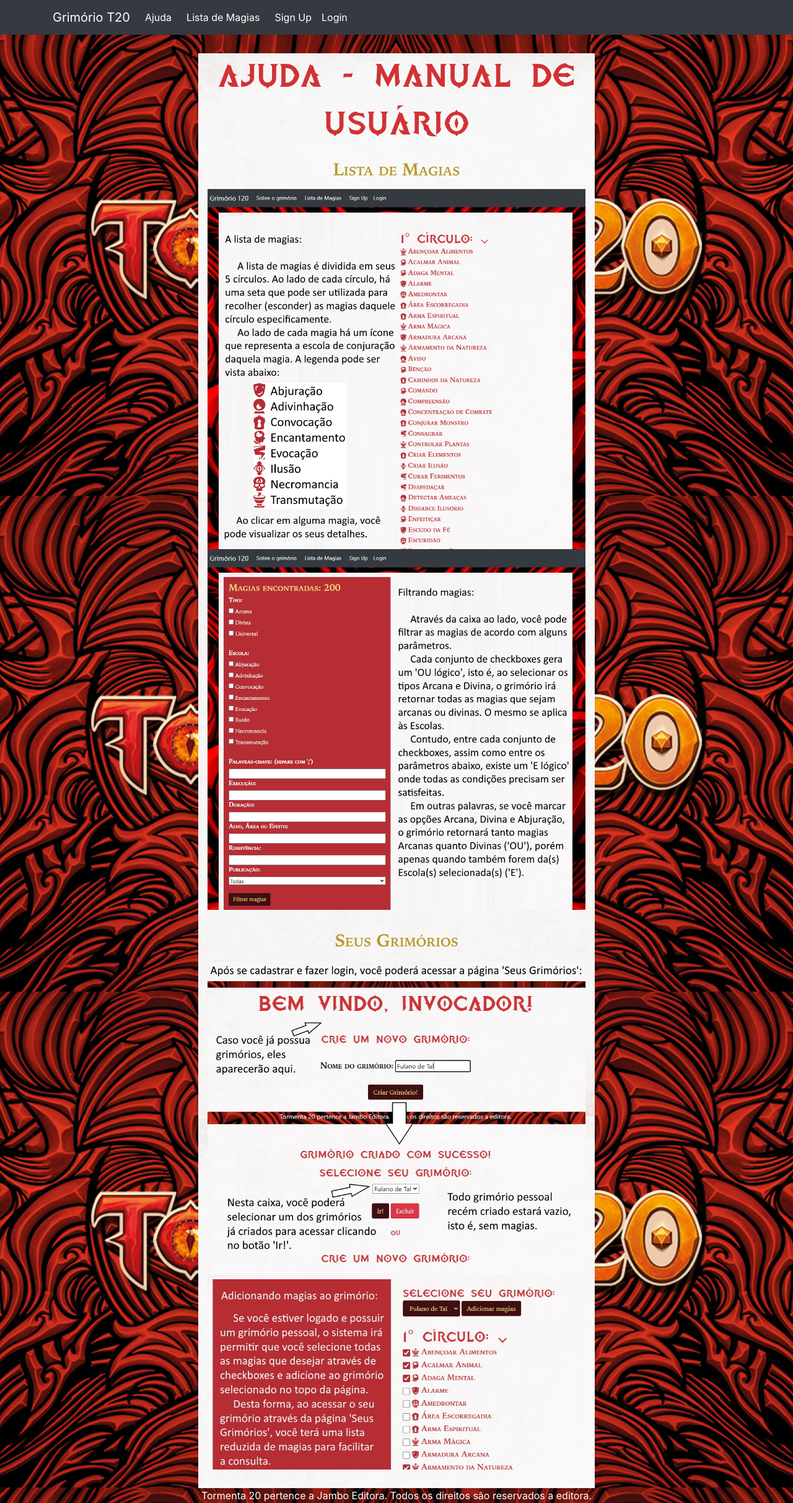
After one commit to edumarques687/grimorio_t20, a Django app: page /help/ in a window 1280 px wide. The commit adds this page. Shown: the whole page at 62% size. Run offline with Django 3.2, Linux system fonts and the light colour scheme; some libraries are stand-ins or nearby versions.

Commit message:
Adding user manual

```diff
--- a/Grimorio_T20/settings.py
+++ b/Grimorio_T20/settings.py
@@ -24,7 +24,7 @@ BASE_DIR = Path(__file__).resolve().parent.parent
 SECRET_KEY = '*507zv*13%rjj9+itn#5_fx9e!ojb0soly9)o@j!ig10!xp0#v'
 
 # SECURITY WARNING: don't run with debug turned on in production!
-DEBUG = True
+DEBUG = False
 
 ALLOWED_HOSTS = ['*']
 
--- a/Grimorio_T20/urls.py
+++ b/Grimorio_T20/urls.py
@@ -23,8 +23,9 @@ from django.conf import settings
 
 urlpatterns = [
     path('admin/', admin.site.urls),
-    path('', include('spell.urls')),
-    path('about', views.home, name='about'),
+    path('', include('spell.urls'), name='home'),
+    path('about/', views.about, name='about'),
+    path('help/', views.help, name='help'),
     path('spell/', include('spell.urls')),
     path('grimoire/', include('grimoire.urls')),
     path('signup/', views.signupuser, name='signupuser'),
--- a/homepage/templates/homepage/base.html
+++ b/homepage/templates/homepage/base.html
@@ -26,14 +26,17 @@
                 <div class="collapse navbar-collapse" id="mainNav">
                     <ul class="nav navbar-nav">
                         <li class="nav-item active">
-                            <a class="nav-link" href="{% url 'spell:spells_page'%}" style="margin-right:8px">Lista de Magias</a>
+                            <a class="nav-link" href="{% url 'help' %}" style="margin-right:8px">Ajuda</a>
+                        </li>
+                        <li class="nav-item active">
+                            <a class="nav-link" href="{% url 'spell:spells_page' %}" style="margin-right:8px">Lista de Magias</a>
                         </li>
                         {% if user.is_authenticated %}
                         <li class="nav-item active">
-                            <a class="nav-link" href="{% url 'grimoire:grimoire_list' %}" style="color:white">Seus Grimórios</a>
+                            <a class="nav-link" href="{% url 'grimoire:grimoire_list' %}" style="color:white; margin-right:8px">Seus Grimórios</a>
                         </li>
                         <li class="nav-item">
-                            <span class="navbar-text" style="color:white; margin-right:6px">
+                            <span class="navbar-text" style="color:white; margin-right:8px">
                                 {{ user.username }}
                             </span>
 <!--                            <a class="nav-item nav-link deactive" href="" style="color:white"></a>-->
--- /dev/null
+++ b/homepage/templates/homepage/help.html
@@ -0,0 +1,138 @@
+{% extends 'homepage/base.html' %}
+{% block content %}
+
+        <style>
+            @font-face {
+                font-family: 'tormenta20';
+                src: url('/static/styles/Fontes/Tormenta20.ttf') format('truetype');
+                font-weight: normal;
+                font-style: normal;
+            }
+            @font-face {
+                font-family: 'iowanOldStyleBold';
+                src: url('/static/styles/Fontes/Iowan Old Style Bold.otf') format('opentype');
+                font-weight: normal;
+                font-style: normal;
+            }
+            @font-face {
+                font-family: 'iowanOldStyleBoldItalic';
+                src: url('/static/styles/Fontes/Iowan Old Style Bold Italic.ttf') format('truetype');
+                font-weight: normal;
+                font-style: normal;
+            }
+
+            @font-face {
+                font-family: 'iowanOldStyleRegular';
+                src: url('/static/styles/Fontes/Iowan Old Style Regular.ttf') format('truetype');
+                font-weight: normal;
+                font-style: normal;
+            }
+
+            h1 {
+                font-family: 'tormenta20';
+                font-weight: normal;
+                color: #d13235;
+                text-align:center;
+                font-size: 400%
+            }
+
+            h2 {
+                font-family: 'tormenta20';
+                font-weight: normal;
+                color: #d13235;
+                text-align:center;
+                font-size: 200%
+            }
+
+            .t20 {
+                font-family: 'tormenta20';
+                font-weight: normal;
+                font-size: 130%
+            }
+
+            h3 {
+                font-family: 'iowanOldStyleBold';
+                font-weight: normal;
+                color: #B6992A;
+                font-variant: small-caps;
+            }
+
+            h5 {
+                font-family: 'iowanOldStyleBold';
+                font-weight: normal;
+                color: #d13235;
+                font-variant: small-caps;
+            }
+
+            body {
+                background-image: url("/static/img/bg_1.jpg");
+                background-repeat: no-repeat;
+                background-attachment: fixed;
+                background-size: cover;
+                bacground-position: center;
+            }
+
+            .bg_image {
+                background-image: url("/static/img/background.png");
+                background-repeat: no-repeat;
+                background-attachment: fixed;
+                background-size: cover;
+                bacground-position: center;
+            }
+
+            .bld{
+                font-family: 'iowanOldStyleBold';
+                color: white;
+                font-weight: normal;
+                font-style: normal;
+                font-size: 110%;
+                font-variant: small-caps;
+            }
+
+            label{
+                font-family: 'iowanOldStyleRegular';
+                color: white;
+                font-weight: normal;
+                font-style: normal;
+            }
+
+            .btn-primary{
+            font-family: 'iowanOldStyleRegular';
+                background-color:#3f0f12;
+                border-color:#3f0f12;
+                color:#f0dc82;
+            }
+
+            p{
+                font-family: 'iowanOldStyleRegular';
+                color: black;
+                font-weight: normal;
+                font-style: normal;
+                text-align: justify;
+                text-justify: inter-word;
+            }
+        </style>
+
+<div class="container-fluid">
+    <div class="row" style="padding-top:30px"></div>
+    <div class="row">
+        <div class="col-md-3"> </div>
+        <div class="col-md-6 bg_image">
+            {% load static %}
+
+            <h1>
+                Ajuda - Manual de usuário
+            </h1>
+            <a class="nav-link active" href="{% url 'spell:spells_page' %}" style="text-align:center; color:inherit;text-decoration:none"><h3 >Lista de Magias</h3></a>
+            <img width="100%" height="auto" alt="Tormenta 20" src="{% static 'img/Lista_de_Magias.jpg' %}" class="d-inline-block align-top" /><br>
+            <img width="100%" height="auto" alt="Tormenta 20" src="{% static 'img/Filtrando_Magias.jpg' %}" class="d-inline-block align-top" />
+            <br><br>
+            <a class="nav-link active" href="{% url 'grimoire:grimoire_list' %}" style="text-align:center; color:inherit;text-decoration:none"><h3 >Seus Grimórios</h3></a>
+            <img width="100%" height="auto" alt="Tormenta 20" src="{% static 'img/Grimorios.jpg' %}" class="d-inline-block align-top" /><br>
+            <img width="100%" height="auto" alt="Tormenta 20" src="{% static 'img/Adicionando_Magias.jpg' %}" class="d-inline-block align-top" />
+            <div class="row" style="padding-bottom:30px"></div>
+        </div>
+        <div class="col-md-3"> </div>
+    </div>
+</div>
+{% endblock %}
--- a/homepage/views.py
+++ b/homepage/views.py
@@ -7,9 +7,9 @@ from django.db import IntegrityError
 from django.contrib.auth import login, logout, authenticate
 
 
-def home(request):
+def about(request):
     spells = Spell.objects.all().order_by('name')
-    return render(request, 'homepage/home.html', {'spells':spells})
+    return render(request, 'homepage/home.html', {'spells': spells})
 
 @csrf_protect
 def signupuser(request):
@@ -21,7 +21,7 @@ def signupuser(request):
                 user = User.objects.create_user(request.POST['username'], password=request.POST['password1'])
                 user.save()
                 login(request, user)
-                return redirect('home')
+                return redirect('/grimoire/g/')
             except IntegrityError:
                 return render(request, 'homepage/signupuser.html', {'form': UserCreationForm(), 'error':'Este usuário não está disponível'})
         else:
@@ -37,9 +37,12 @@ def loginuser(request):
             return render(request, 'homepage/loginuser.html', {'form': AuthenticationForm(), 'error': 'Usuário e/ou senha incorreta!'})
         else:
             login(request, user)
-            return redirect('home')
+            return redirect('/grimoire/g/')
 
 def logoutuser(request):
     if request.method == 'POST':
         logout(request)
-        return redirect('home')
+        return render(request, 'homepage/home.html')
+
+def help(request):
+    return render(request, 'homepage/help.html')
```
Also changed, not shown: grimoire/views.py (+6 -2 lines), db.sqlite3, static/img/Adicionando_Magias.jpg (added), static/img/Filtrando_Magias.jpg (added), static/img/Grimorios.jpg (added), static/img/Lista_de_Magias.jpg (added).
